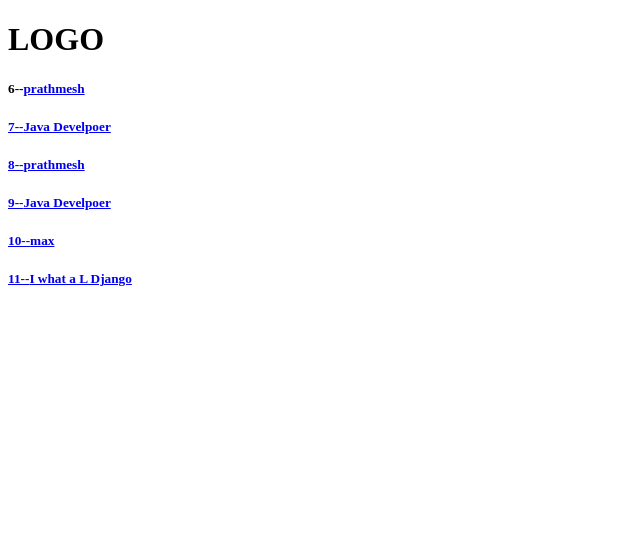
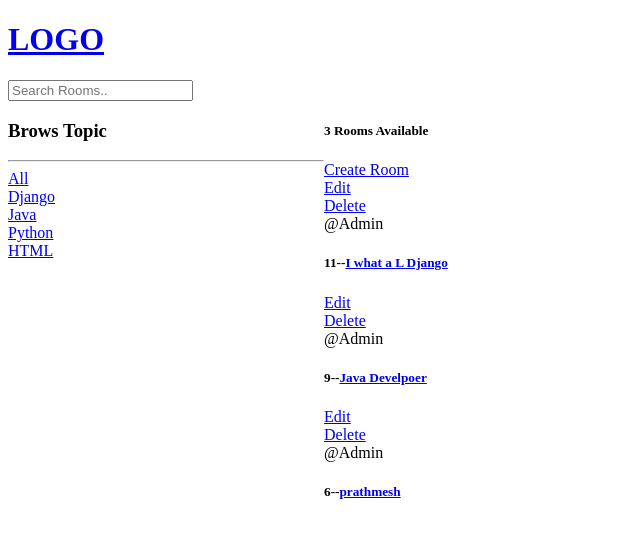
Before and after one commit to prathmesh1602/StudyCircle, a Django app: page /?q=Django in a window 1280 px wide. Shown: the top 538 px of the page, without its empty margins (0-640 px from the left). Run offline with Django 5.2, Linux system fonts and the light colour scheme; data comes from the database, SQL or seed files in the repository; both versions use the stored data as it was after the commit.

Commit message:
Added Functionality

```diff
--- a/base/models.py
+++ b/base/models.py
@@ -16,6 +16,9 @@ class Room(models.Model):
     updated = models.DateTimeField(auto_now=True)
     created  = models.DateTimeField(auto_now_add=True)
 
+    class Meta:
+        ordering = ['-updated','-created']
+
 
     def __str__(self):
         return self.name
--- a/base/templates/base/home.html
+++ b/base/templates/base/home.html
@@ -2,13 +2,47 @@
 
 {% block content %}
 
-<div>
+<style>
+    .home-container{
 
-    {%for room in rooms %}
+        display: grid;
+        grid-template-columns: 1fr 3fr;
+    }
+</style>
+<div class="home-container">
     <div>
-        <h5>{{room.id}}--<a href="{% url 'room' room.id %}">{{room.name}}</h5>
+
+        <h3>Brows Topic</h3>
+        <hr>
+        <div>
+            <a href="{% url 'home' %}">All</a>
+        </div>
+
+        {% for topic in topics %}
+        <div>
+            <a href="{% url 'home' %}?q={{topic.name}}">{{topic.name}}</a>
+        </div>
+        {% endfor %}
     </div>
-    {% endfor %}
+    <div>
+        <div>
+            <h5> {{room_count}} Rooms Available</h5>
+            <a href="{% url "creat-room" %}">Create Room</a>
+
+            {%for room in rooms %}
+            <div>
+                <a href="{% url 'update-room' room.id %}">Edit</a>
+                <br>
+                <a href="{% url 'delete-room' room.id %}">Delete</a>
+                <br>
+               <span>@{{room.host.username}}</span>
+                <h5>{{room.id}}--<a href="{% url 'room' room.id %}">{{room.name}}</h5>
+            </div>
+            {% endfor %}
+        </div>
+    </div>
+
+
 </div>
 
 {% endblock content %}
--- a/base/urls.py
+++ b/base/urls.py
@@ -4,4 +4,7 @@ from . import views
 urlpatterns = [
     path('', views.home, name="home"),
     path('room/<str:pk>/', views.room, name="room"),
+    path('create-room/', views.creatroom, name="creat-room"),
+    path('update-room/<str:pk>', views.updateroom, name="update-room"),
+    path('delete-room/<str:pk>', views.deleteroom, name="delete-room"),
 ]
--- a/base/views.py
+++ b/base/views.py
@@ -1,10 +1,20 @@
-from django.shortcuts import render
-from .models import Room
+from django.shortcuts import render,redirect
+from .models import Room,Topic
+from django.db.models import Q
+from .forms import RoomForm
 # Create your views here.
 def home(request):
-    rooms = Room.objects.all()
+    q = request.GET.get('q') if request.GET.get('q') != None else ''
+    rooms = Room.objects.filter(Q(topic__name__icontains = q)
+                                |Q(name__icontains=q)
+                                |Q(description__icontains=q)
+                                )# to get filterd objects with topic name provided form Room
 
-    context = {'rooms':rooms}
+
+    room_cont = rooms.count()
+    topic = Topic.objects.all()# to get all entity from topic
+
+    context = {'rooms':rooms,'topics':topic,'room_count':room_cont}
     return render(request,'base/home.html',context)
 
 
@@ -13,3 +23,37 @@ def room(request,pk):
 
     context = {'room':room}
     return render(request,'base/room.html',context)
+
+
+def creatroom(request):
+    form = RoomForm()
+
+    if request.method == "POST":
+        form = RoomForm(request.POST)
+        if form.is_valid():
+            form.save()
+            return redirect('home')
+    context={'form':form}
+    return render(request,'base/room_form.html',context)
+
+
+def updateroom(request,pk):
+    room = Room.objects.get(id=pk)
+    form = RoomForm(instance=room)
+    if request.method == 'POST':
+        form = RoomForm(request.POST,instance = room)
+        if form.is_valid():
+            form.save()
+            return redirect('home')
+
+
+    context={'form':form}
+    return render(request,'base/room_form.html',context)
+
+
+def deleteroom(request,pk):
+    room = Room.objects.get(id=pk)
+    if request.method == 'POST':
+        room.delete()
+        return redirect('home')
+    return render(request,'base/delete.html',{'obj':room})
--- a/templates/navbar.html
+++ b/templates/navbar.html
@@ -1 +1,8 @@
-<h1>LOGO</h1>
+<a href="/">
+    <h1>LOGO</h1>
+</a>
+
+<form method = 'GET'action="{% url 'home' %}">
+
+    <input type="text" name="q" placeholder="Search Rooms..">
+</form>
```
Also changed, not shown: base/forms.py (added, +7 -0 lines), base/templates/base/delete.html (added, +10 -0 lines), base/templates/base/room_form.html (added, +13 -0 lines), db.sqlite3, mydb.py (added).
